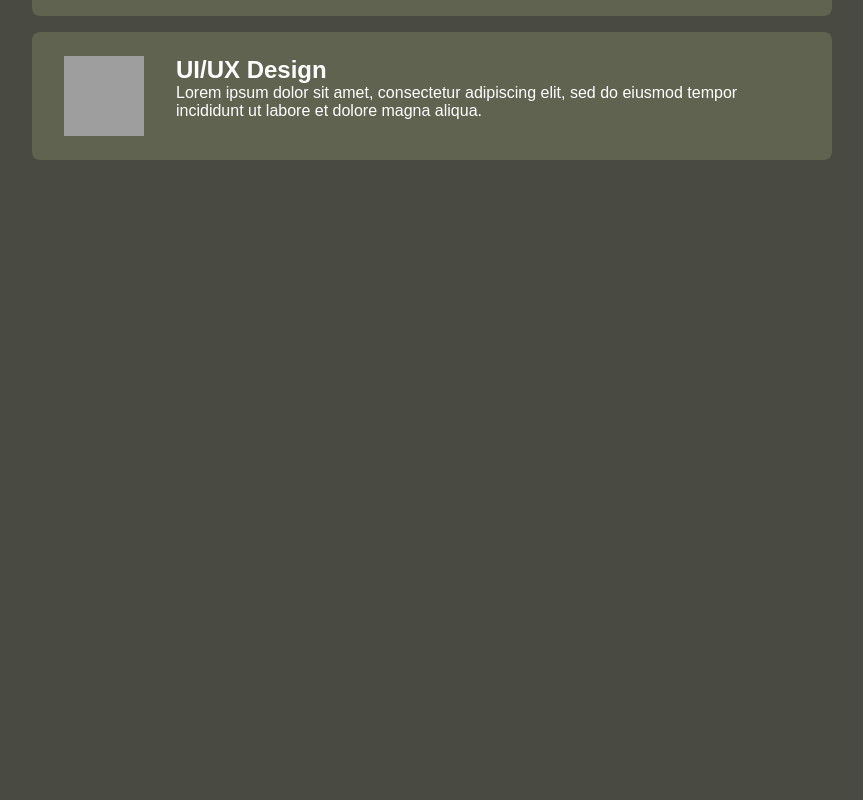
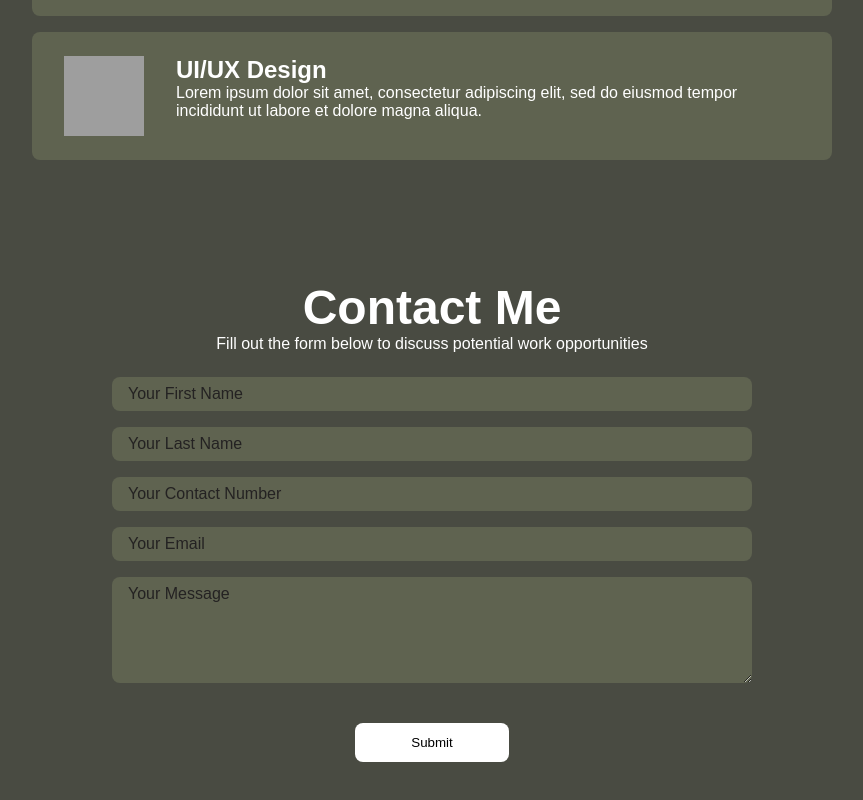
Before and after one commit to mtoleran/COMP229SEC004W24, a React (Create React App) app in the folder assignment1_portfolio/: page / in a window 1280 px wide. Shown: the part 3303-4103 px from the top of the page, without its empty margins (208-1071 px from the left). Before the commit the page ends 3503 px from the top, so only its background shows below. Built offline with nearby package versions, Linux system fonts and the light colour scheme; grey boxes are pictures that could not be loaded.

Commit message:
Added Contact section

```diff
--- a/assignment1_portfolio/package.json
+++ b/assignment1_portfolio/package.json
@@ -3,12 +3,13 @@
   "version": "0.1.0",
   "private": true,
   "dependencies": {
+    "@emailjs/browser": "^3.12.1",
     "@testing-library/jest-dom": "^5.17.0",
     "@testing-library/react": "^13.4.0",
     "@testing-library/user-event": "^13.5.0",
     "react": "^18.2.0",
     "react-dom": "^18.2.0",
-    "react-scripts": "5.0.1",
+    "react-scripts": "^5.0.1",
     "react-scroll": "^1.9.0",
     "web-vitals": "^2.1.4"
   },
--- a/assignment1_portfolio/src/App.js
+++ b/assignment1_portfolio/src/App.js
@@ -3,6 +3,7 @@ import Intro from "./components/Intro/intro";
 import About from "./components/About/about";
 import Projects from "./components/Projects/projects";
 import Services from "./components/Services/services";
+import Contact from "./components/Contact/contact"
 
 
 function App() {
@@ -13,6 +14,7 @@ function App() {
       <About/>
       <Projects/>
       <Services/>
+      <Contact/>
     </div>
   );
 }
--- /dev/null
+++ b/assignment1_portfolio/src/components/Contact/contact.css
@@ -0,0 +1,60 @@
+.contactPage {
+    min-width: calc(100vh - 10rem);
+    width: 100vw;
+    max-width: 60rem;
+    margin: 0 auto;
+    text-align: center;
+    display: flex;
+    align-items: center;
+    justify-content: center;
+}
+
+.contactPageTitle {
+    font-size: 3rem;
+    margin-top: 5rem;
+}
+
+.contactDesc {
+    padding: 1rem;
+    font-size: medium;
+    font-weight: 300;
+}
+
+.contactForm {
+    margin: 1rem;
+    display: flex;
+    flex-direction: column;
+    align-items: center;
+    justify-content: center;
+    width: 90vw;
+    max-width: 60rem;
+}
+
+.inputField, .emailField, .msgField {
+    font-size: medium;
+    width: 100%;
+    max-width: 40rem;
+    margin: 0.5rem;
+    padding: 0.5rem 1rem;
+    color: white;
+    border: none;
+    border-radius: 0.5rem;
+    background: #5f6350;
+
+}
+
+.submitBtn{
+    background: white;
+    border: none;
+    border-radius: 0.5rem;
+    margin: 2rem;
+    padding: 0.75rem 3.5rem;
+}
+::placeholder {
+    color: rgb(36, 34, 34);
+    opacity: 1; /* Firefox */
+}
+
+::-ms-input-placeholder { /* Edge 12 -18 */
+    color: rgb(36, 34, 34);
+}
--- /dev/null
+++ b/assignment1_portfolio/src/components/Contact/contact.js
@@ -0,0 +1,40 @@
+import React, {useRef} from 'react';
+import './contact.css'
+import emailjs from '@emailjs/browser';
+
+const Contact = () => {
+    const form = useRef();
+
+    const sendEmail = (e) => {
+        e.preventDefault();
+
+        emailjs.sendForm('service_p3r6tov', 'template_68478es', form.current, '1KfrpHSKTjJQ378HT')
+          .then((result) => {
+              console.log(result.text);
+              e.target.reset();
+              alert('Email Sent!')
+          }, (error) => {
+              console.log(error.text);
+          });
+      };
+
+    return (
+        <section className='contactPage'>
+            <div className='contactDetails'>
+                <h1 className='contactPageTitle'>Contact Me</h1>
+                <span className='contactDesc'>Fill out the form below to discuss potential work opportunities</span>
+                <form className='contactForm' ref={form} onSubmit={sendEmail}>
+                    <input type='text' className='inputField' id='firstName' placeholder='Your First Name' name='first_name'></input>
+                    <input type='text' className='inputField' id='lastName' placeholder='Your Last Name' name='last_name'></input>
+                    <input type='text' className='inputField' id='contactNumber' placeholder='Your Contact Number' name='contact_number'></input>
+                    <input type='email' className='emailField' placeholder='Your Email' name='from_email'></input>
+                    <textarea className='msgField' rows='5' placeholder='Your Message' name='message' ></textarea>
+                    <button type='submit' value='send' className='submitBtn'>Submit</button>
+                </form>
+            </div>
+        </section>
+
+    )
+}
+
+export default Contact;
```
Also changed, not shown: 1 other file (tests, documents, lock files or other folders).
